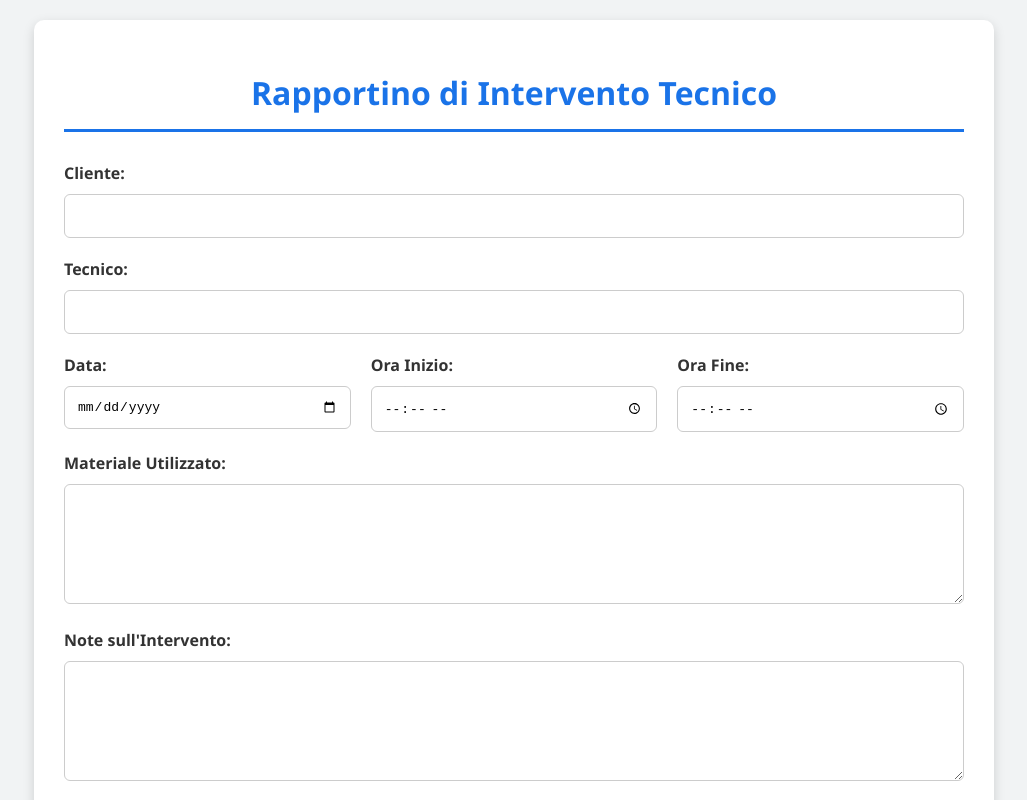
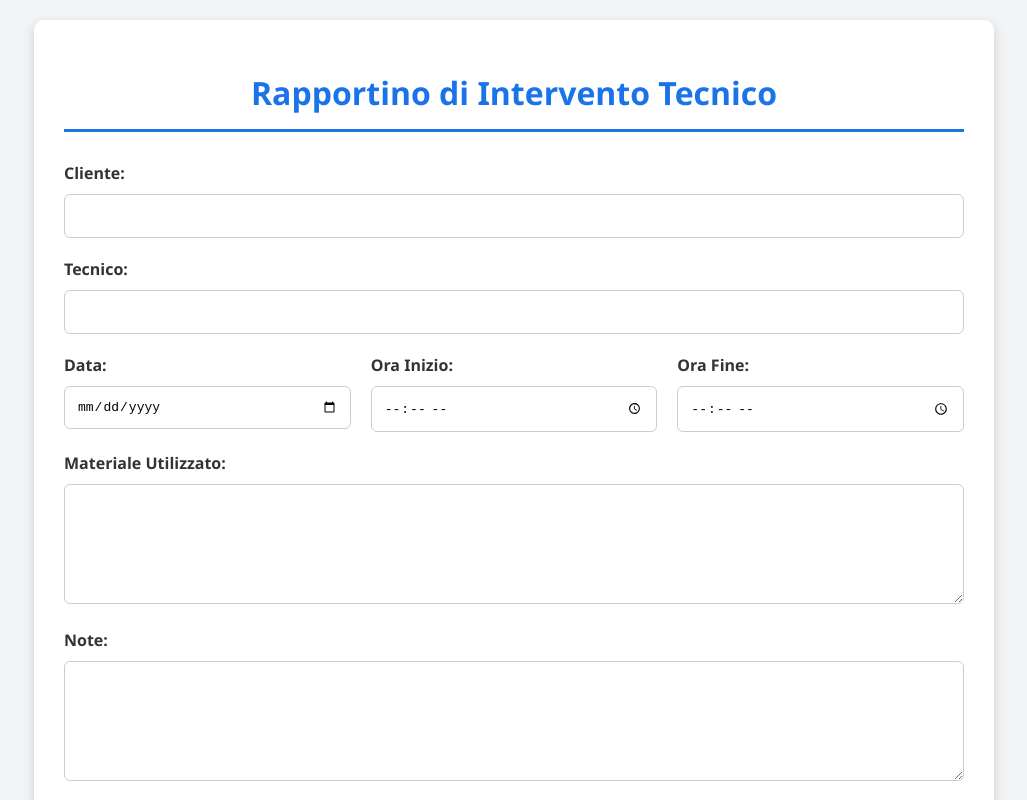
Before and after one commit to AxelProgCode/Rapportino-Interventi-Elcom1984, a plain HTML site: page index.html in a window 1280 px wide. Shown: the top 800 px of the page, without its empty margins (126-1153 px from the left). Drawn offline with nearby package versions, Linux system fonts and the light colour scheme.

Commit message:
Update index.html

```diff
--- a/index.html
+++ b/index.html
@@ -44,7 +44,7 @@
     </div>
 
     <div class="field-group">
-        <label for="note">Note sull'Intervento:</label>
+        <label for="note">Note:</label>
         <textarea id="note" name="note"></textarea>
     </div>
 
```
